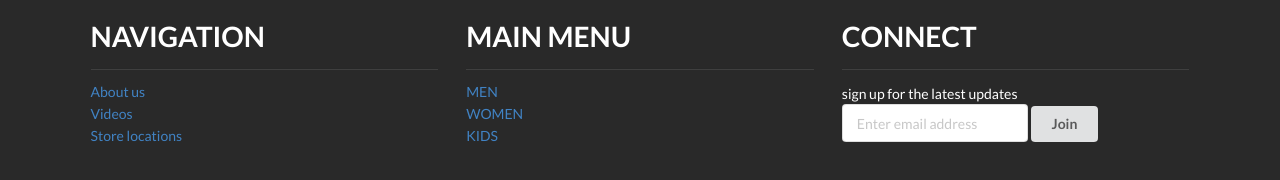
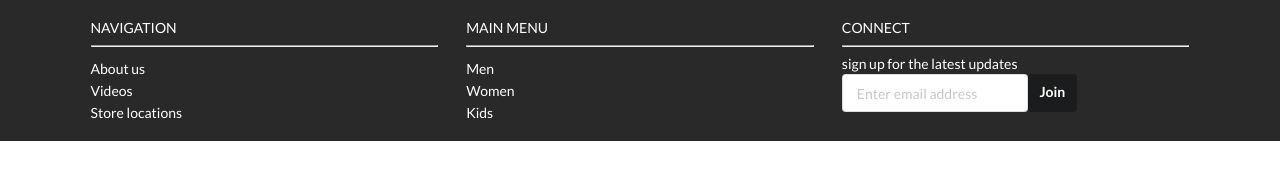
Before and after one commit to rcammack/islandsnow, a plain HTML site: page index.html in a window 1280 px wide. Shown: the part 1384-1564 px from the top of the page. After the commit the page ends 1525 px from the top, so only its background shows below. Drawn offline with nearby package versions, Linux system fonts and the light colour scheme.

Commit message:
edits after watching vid 3

```diff
--- a/index.html
+++ b/index.html
@@ -71,33 +71,36 @@
   <div class="ui container colorblocktop">
     <div class="ui three column grid container">
       <div class="ui column">
-        <h1 class="text">NAVIGATION</h1>
-        <div class="ui divider"></div>
+        NAVIGATION
+        <!--<div class="ui divider"></div>-->
+        <hr/>
         <div class="ui list">
-          <a class="item">About us</a>
-          <a class="item">Videos</a>
-          <a class="item">Store locations</a>
+          <div class="item">About us</div>
+          <div class="item">Videos</div>
+          <div class="item">Store locations</div>
         </div>
       </div>
 
       <div class="ui column">
-        <h1 class="text">MAIN MENU</h1>
-        <div class="ui divider"></div>
+        MAIN MENU
+        <!--<div class="ui divider"></div>-->
+        <hr/>
         <div class="ui list">
-          <a class="item">MEN</a>
-          <a class="item">WOMEN</a>
-          <a class="item">KIDS</a>
+          <div class="item">Men</div>
+          <div class="item">Women</div>
+          <div class="item">Kids</div>
         </div>
       </div>
 
       <div class="ui column">
-        <h1 class="text">CONNECT</h1>
-        <div class="ui divider"></div>
+        CONNECT
+        <!--<div class="ui divider"></div>-->
+        <hr/>
         <div class="text">sign up for the latest updates</div>
-        <div class="ui input">
+        <div class="ui labeled input">
           <input type="text" placeholder="Enter email address">
+          <div class="ui black label">Join</div>
         </div>
-        <button class="ui button">Join</button>
       </div>
 
     </div>
--- a/style.css
+++ b/style.css
@@ -16,7 +16,6 @@
 
 .grey-background {
   background-color: #292929;
-  height: 200px;
   padding-top: 20px;
   padding-bottom: 20px;
   color: white;
```
